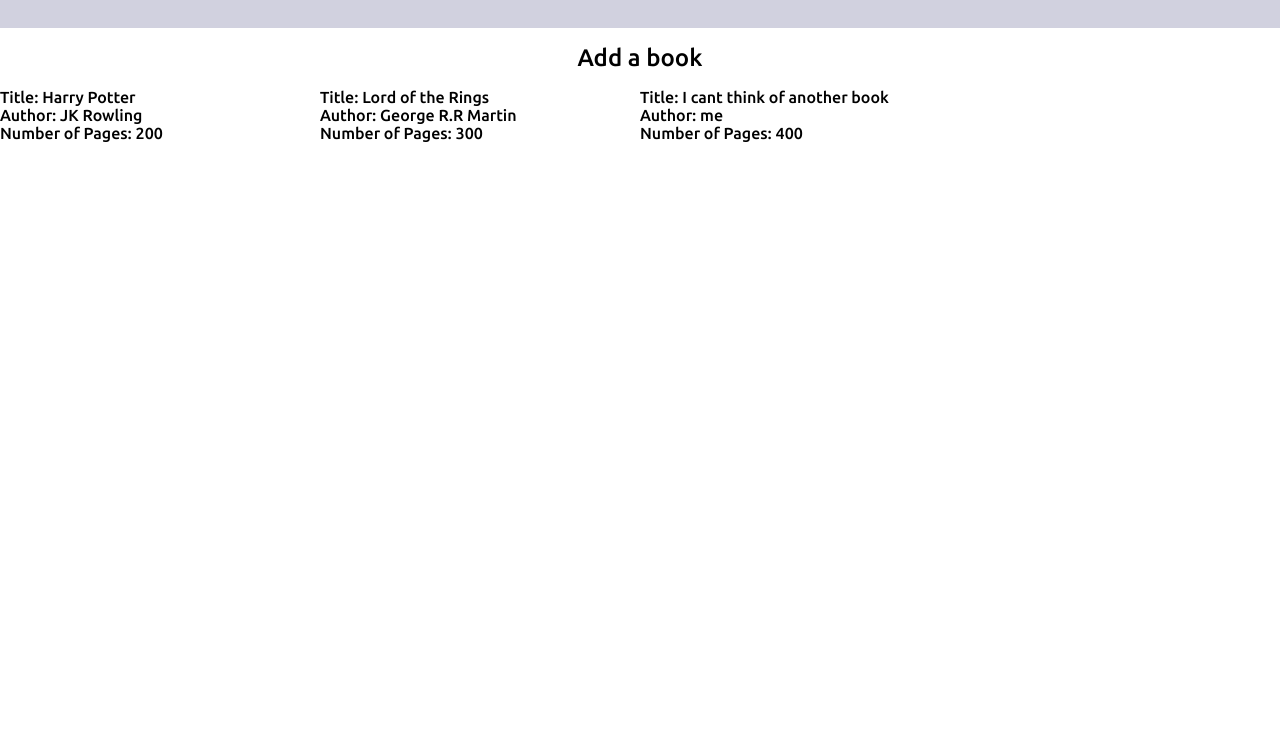
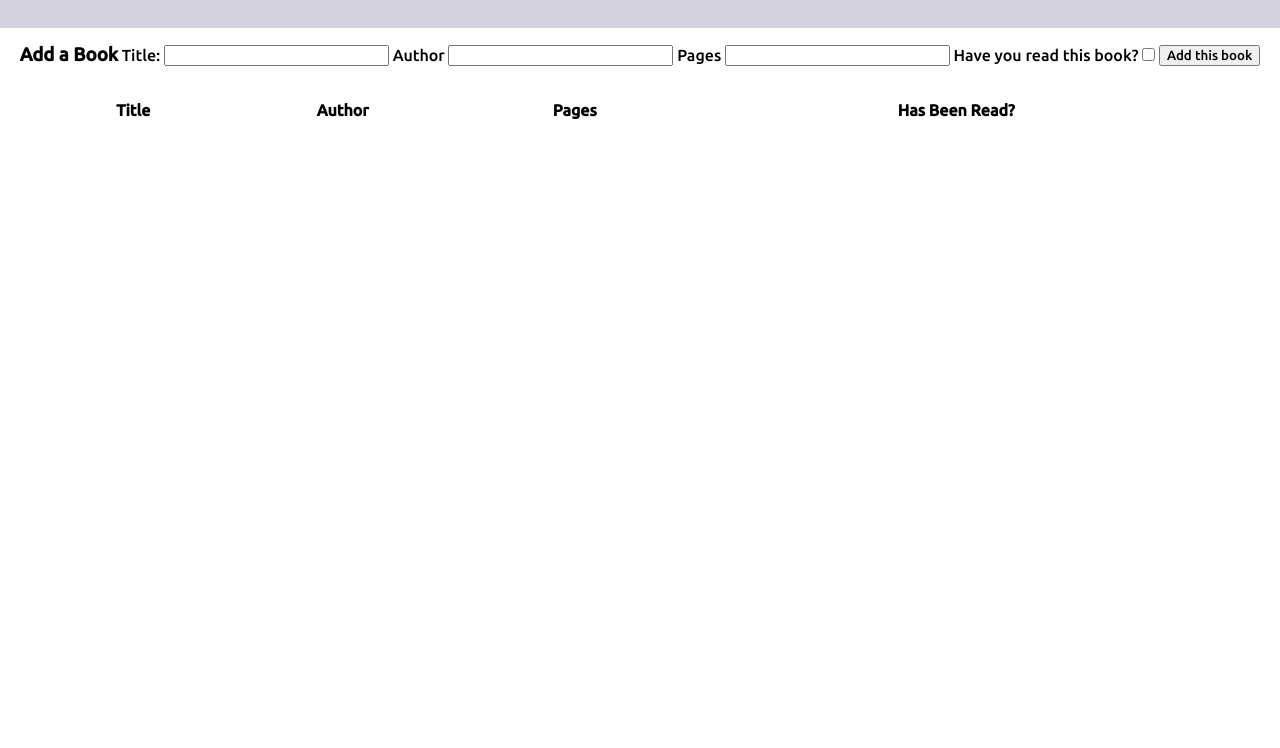
Before and after one commit to jflanagan55/library, a plain HTML site: page index.html in a window 1280 px wide. Shown: the part 52-800 px from the top of the page. Drawn offline with Linux system fonts and the light colour scheme.

Commit message:
started a different way of doing app

```diff
--- a/index.html
+++ b/index.html
@@ -16,13 +16,7 @@
         <h1>Library</h1>
     </header>
     <main>
-        <div class="buttonBox">
-            <button id="addBook">Add a book</button>
-        </div>
-        <div class="displayBody"></div>
-        <section class="modal">
-            <div class="modalCont">
-                <button id="closeBtn">&times;</button>
+        <div class="bookForm">
             <form action="" method="post">
                 <h3>Add a Book</h3>
                 <label for="title">Title:</label>
@@ -38,7 +32,16 @@
                 <button id="submit">Add this book</button>
             </form>
         </div>
-        </section>
+        <div class="displayBody">
+            <table>
+                <thead>
+                    <th>Title</th>
+                    <th>Author</th>
+                    <th>Pages</th>
+                    <th>Has Been Read?</th>
+                </thead>
+            </table>
+        </div>
     </main>
 </body>
 </html>
--- a/index.js
+++ b/index.js
@@ -1,80 +1,34 @@
-
-
-
 let myLibrary = [];
 const displayBody = document.querySelector('.displayBody')
 
-function Book(title, author, pages, readStatus) {
+class Book{
+  constructor(title, author, pages){
     this.title = title
     this.author = author
     this.pages = pages
-  this.readStatus
-
-
   }
-
-function addBookToLibrary(book) {
+  addBookToLibrary(book) {
     if(!myLibrary.includes(book)){
       myLibrary.push(book)
     }
   }
 
-const g = new Book('Harry Potter','JK Rowling','200', 'Have read')
-const x = new Book('Lord of the Rings','George R.R Martin','300', 'Have read')
-const q = new Book('I cant think of another book','me','400', 'Have read')
-addBookToLibrary(g)
-addBookToLibrary(x)
-addBookToLibrary(q)
-console.log(myLibrary);
-
-function displayBook(){
- for(let i =0; i<myLibrary.length; i++){
-  let bookDiv = document.createElement('div')
-  bookDiv.classList.add('card');
-    let titleDiv = document.createElement('div')
-    titleDiv.classList.add('cardContent')
-    titleDiv.textContent = `Title: ${myLibrary[i].title}`
-    bookDiv.append(titleDiv)
-
-    let authorDiv = document.createElement('div')
-    authorDiv.classList.add('cardContent')
-    authorDiv.textContent = `Author: ${myLibrary[i].author}`
-    bookDiv.append(authorDiv)
-
-
-    let pagesDiv = document.createElement('div')
-    pagesDiv.classList.add('cardContent')
-    pagesDiv.textContent = `Number of Pages: ${myLibrary[i].pages}`
-    bookDiv.append(pagesDiv)
+}
 
 
 
 
 
-  displayBody.append(bookDiv)
-
- }
-}
-displayBook()
 
 
-let addBookButton= document.querySelector("#addBook");
-let modalCloseButton= document.querySelector("#closeBtn");
-let modal = document.querySelector(".modalCont");
 
-
-addBookButton.addEventListener('click', ()=>{
-  modal.style.display = 'block'
-})
-
-
-modalCloseButton.addEventListener('click', ()=>{
-  modal.style.display = "none"
-})
 
 let submitBtn = document.querySelector('#submit')
 
 submitBtn.addEventListener('click', ()=>{
   event.preventDefault()
-  modal.style.display = "none"
+  let titleInfo = document.querySelector("#title").value
+  let authorInfo = document.querySelector("#author").value
+  let pagesInfo = document.querySelector("#pages").value
+  let book = new Book(titleInfo, authorInfo, pagesInfo)
 })
--- a/styles.css
+++ b/styles.css
@@ -9,35 +9,13 @@ header{
     height: 5rem;
     background-color: rgb(209, 209, 223);
     text-align: center;
-    align-items: center;
 }
 
-#addBook {
-  width: 10rem;
-  padding: 1rem;
-  background-color: white;
-  border:none;
-  font-size:1.5rem;
-  border-radius: 1rem;
-  transition: background-image 0.5s ease-in-out 0.1s;
-
-}
-.buttonBox{
-    display: flex;
-    justify-content: center;
-    align-items: center;
-
-
-}
-#addBook:hover{
-    background-image:linear-gradient(to right,#aa9bcc, #7d60bf);
-    cursor: pointer;
-}
 form{
     display: flex;
-    flex-direction: column;
     align-items: center;
-    gap:0.5rem;
+    justify-content: space-evenly;
+    padding:1rem;
 }
 .modalCont{
     display: none;
@@ -49,18 +27,8 @@ form{
     padding: 2rem;
     border-radius: 1rem;
 }
-#closeBtn{
-   float: right;
-   color: rgba(0,0,0,0.7);
-
-   cursor: pointer;
-}
-
-.displayBody {
-    display:grid;
-    grid-template-columns: repeat(4, 1fr);
+table {
+    width:100%;
+    padding: 1rem 3rem;
 
 }
-#closeBtn:hover {
-
-}
```
Also changed, not shown: package.json (deleted, +0 -23 lines), 1 other file. Lines whose indentation alone changed are shown as unchanged.
